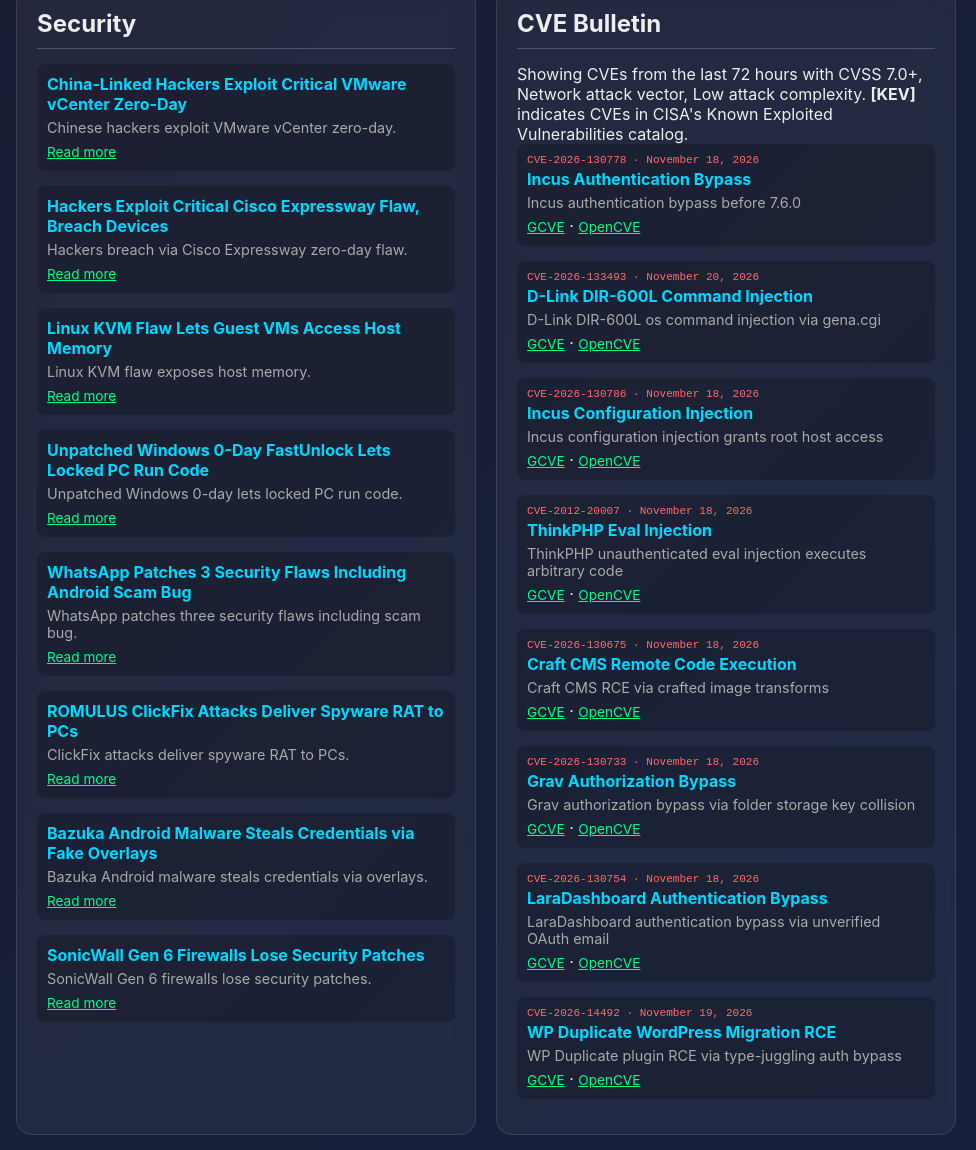
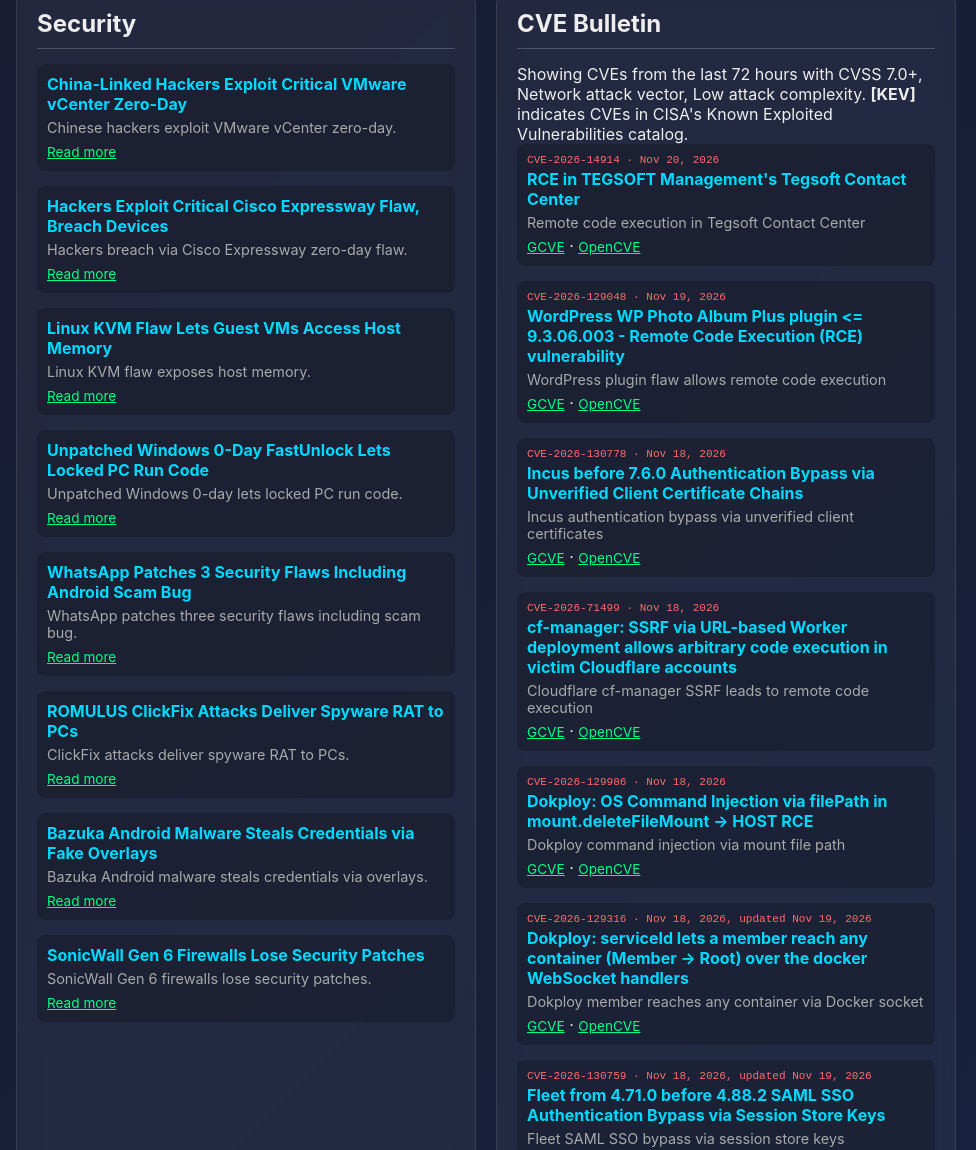
Before and after one commit to pastel0510/dashboard, a plain HTML site: page index.html in a window 1280 px wide. Shown: the part 1357-2507 px from the top of the page, 304-1280 px from the left. Drawn offline with Linux system fonts and the light colour scheme.

Commit message:
Dashboard 2026-11-20 18:52

```diff
--- a/index.html
+++ b/index.html
@@ -502,59 +502,59 @@
                             <p class="disclaimer">Showing CVEs from the last 72 hours with CVSS 7.0+, Network attack vector, Low attack complexity. <strong>[KEV]</strong> indicates CVEs in CISA's Known Exploited Vulnerabilities catalog.</p>
 
 <div class="bulletin-item">
-<p class="cve-id">CVE-2026-130778 · November 18, 2026</p>
-<h3>Incus Authentication Bypass</h3>
-<p>Incus authentication bypass before 7.6.0</p>
+<p class="cve-id">CVE-2026-14914 · Nov 20, 2026</p>
+<h3>RCE in TEGSOFT Management's Tegsoft Contact Center</h3>
+<p>Remote code execution in Tegsoft Contact Center</p>
+<a href="https://db.gcve.eu/cve/CVE-2026-14914" target="_blank">GCVE</a> · <a href="https://www.opencve.io/cve/CVE-2026-14914" target="_blank">OpenCVE</a>
+</div>
+
+<div class="bulletin-item">
+<p class="cve-id">CVE-2026-129048 · Nov 19, 2026</p>
+<h3>WordPress WP Photo Album Plus plugin &lt;= 9.3.06.003 - Remote Code Execution (RCE) vulnerability</h3>
+<p>WordPress plugin flaw allows remote code execution</p>
+<a href="https://db.gcve.eu/cve/CVE-2026-129048" target="_blank">GCVE</a> · <a href="https://www.opencve.io/cve/CVE-2026-129048" target="_blank">OpenCVE</a>
+</div>
+
+<div class="bulletin-item">
+<p class="cve-id">CVE-2026-130778 · Nov 18, 2026</p>
+<h3>Incus before 7.6.0 Authentication Bypass via Unverified Client Certificate Chains</h3>
+<p>Incus authentication bypass via unverified client certificates</p>
 <a href="https://db.gcve.eu/cve/CVE-2026-130778" target="_blank">GCVE</a> · <a href="https://www.opencve.io/cve/CVE-2026-130778" target="_blank">OpenCVE</a>
 </div>
 
 <div class="bulletin-item">
-<p class="cve-id">CVE-2026-133493 · November 20, 2026</p>
-<h3>D-Link DIR-600L Command Injection</h3>
-<p>D-Link DIR-600L os command injection via gena.cgi</p>
-<a href="https://db.gcve.eu/cve/CVE-2026-133493" target="_blank">GCVE</a> · <a href="https://www.opencve.io/cve/CVE-2026-133493" target="_blank">OpenCVE</a>
+<p class="cve-id">CVE-2026-71499 · Nov 18, 2026</p>
+<h3>cf-manager: SSRF via URL-based Worker deployment allows arbitrary code execution in victim Cloudflare accounts</h3>
+<p>Cloudflare cf-manager SSRF leads to remote code execution</p>
+<a href="https://db.gcve.eu/cve/CVE-2026-71499" target="_blank">GCVE</a> · <a href="https://www.opencve.io/cve/CVE-2026-71499" target="_blank">OpenCVE</a>
 </div>
 
 <div class="bulletin-item">
-<p class="cve-id">CVE-2026-130786 · November 18, 2026</p>
-<h3>Incus Configuration Injection</h3>
-<p>Incus configuration injection grants root host access</p>
-<a href="https://db.gcve.eu/cve/CVE-2026-130786" target="_blank">GCVE</a> · <a href="https://www.opencve.io/cve/CVE-2026-130786" target="_blank">OpenCVE</a>
+<p class="cve-id">CVE-2026-129986 · Nov 18, 2026</p>
+<h3>Dokploy: OS Command Injection via filePath in mount.deleteFileMount &rarr; HOST RCE</h3>
+<p>Dokploy command injection via mount file path</p>
+<a href="https://db.gcve.eu/cve/CVE-2026-129986" target="_blank">GCVE</a> · <a href="https://www.opencve.io/cve/CVE-2026-129986" target="_blank">OpenCVE</a>
 </div>
 
 <div class="bulletin-item">
-<p class="cve-id">CVE-2012-20007 · November 18, 2026</p>
-<h3>ThinkPHP Eval Injection</h3>
-<p>ThinkPHP unauthenticated eval injection executes arbitrary code</p>
-<a href="https://db.gcve.eu/cve/CVE-2012-20007" target="_blank">GCVE</a> · <a href="https://www.opencve.io/cve/CVE-2012-20007" target="_blank">OpenCVE</a>
+<p class="cve-id">CVE-2026-129316 · Nov 18, 2026, updated Nov 19, 2026</p>
+<h3>Dokploy: serviceId lets a member reach any container (Member -&gt; Root) over the docker WebSocket handlers</h3>
+<p>Dokploy member reaches any container via Docker socket</p>
+<a href="https://db.gcve.eu/cve/CVE-2026-129316" target="_blank">GCVE</a> · <a href="https://www.opencve.io/cve/CVE-2026-129316" target="_blank">OpenCVE</a>
 </div>
 
 <div class="bulletin-item">
-<p class="cve-id">CVE-2026-130675 · November 18, 2026</p>
-<h3>Craft CMS Remote Code Execution</h3>
-<p>Craft CMS RCE via crafted image transforms</p>
-<a href="https://db.gcve.eu/cve/CVE-2026-130675" target="_blank">GCVE</a> · <a href="https://www.opencve.io/cve/CVE-2026-130675" target="_blank">OpenCVE</a>
+<p class="cve-id">CVE-2026-130759 · Nov 18, 2026, updated Nov 19, 2026</p>
+<h3>Fleet from 4.71.0 before 4.88.2 SAML SSO Authentication Bypass via Session Store Keys</h3>
+<p>Fleet SAML SSO bypass via session store keys</p>
+<a href="https://db.gcve.eu/cve/CVE-2026-130759" target="_blank">GCVE</a> · <a href="https://www.opencve.io/cve/CVE-2026-130759" target="_blank">OpenCVE</a>
 </div>
 
 <div class="bulletin-item">
-<p class="cve-id">CVE-2026-130733 · November 18, 2026</p>
-<h3>Grav Authorization Bypass</h3>
-<p>Grav authorization bypass via folder storage key collision</p>
-<a href="https://db.gcve.eu/cve/CVE-2026-130733" target="_blank">GCVE</a> · <a href="https://www.opencve.io/cve/CVE-2026-130733" target="_blank">OpenCVE</a>
-</div>
-
-<div class="bulletin-item">
-<p class="cve-id">CVE-2026-130754 · November 18, 2026</p>
-<h3>LaraDashboard Authentication Bypass</h3>
-<p>LaraDashboard authentication bypass via unverified OAuth email</p>
-<a href="https://db.gcve.eu/cve/CVE-2026-130754" target="_blank">GCVE</a> · <a href="https://www.opencve.io/cve/CVE-2026-130754" target="_blank">OpenCVE</a>
-</div>
-
-<div class="bulletin-item">
-<p class="cve-id">CVE-2026-14492 · November 19, 2026</p>
-<h3>WP Duplicate WordPress Migration RCE</h3>
-<p>WP Duplicate plugin RCE via type-juggling auth bypass</p>
-<a href="https://db.gcve.eu/cve/CVE-2026-14492" target="_blank">GCVE</a> · <a href="https://www.opencve.io/cve/CVE-2026-14492" target="_blank">OpenCVE</a>
+<p class="cve-id">CVE-2026-100397 · Nov 17, 2026, updated Nov 18, 2026</p>
+<h3>Rucio: Improper Authentication via SSH Challenge Tokens</h3>
+<p>Rucio improper authentication via SSH challenge tokens</p>
+<a href="https://db.gcve.eu/cve/CVE-2026-100397" target="_blank">GCVE</a> · <a href="https://www.opencve.io/cve/CVE-2026-100397" target="_blank">OpenCVE</a>
 </div>
 
                         </div>
@@ -586,7 +586,7 @@
             </main>
         </div>
 
-        <p class="timestamp">Last updated: 2026-11-20 20:31 (Europe/Helsinki, UTC2)</p>
+        <p class="timestamp">Last updated: 2026-11-20 20:52 (Europe/Helsinki, UTC2)</p>
         <p class="disclaimer" style="text-align:center;margin-top:20px;font-size:0.75em;color:#666;">
             Auto-generated with AI · Updated regularly · <a href="https://github.com/pastel0510/dashboard" style="color:#888;">Source</a>
         </p>
```
Also changed, not shown: weather.html (+8 -8 lines).
